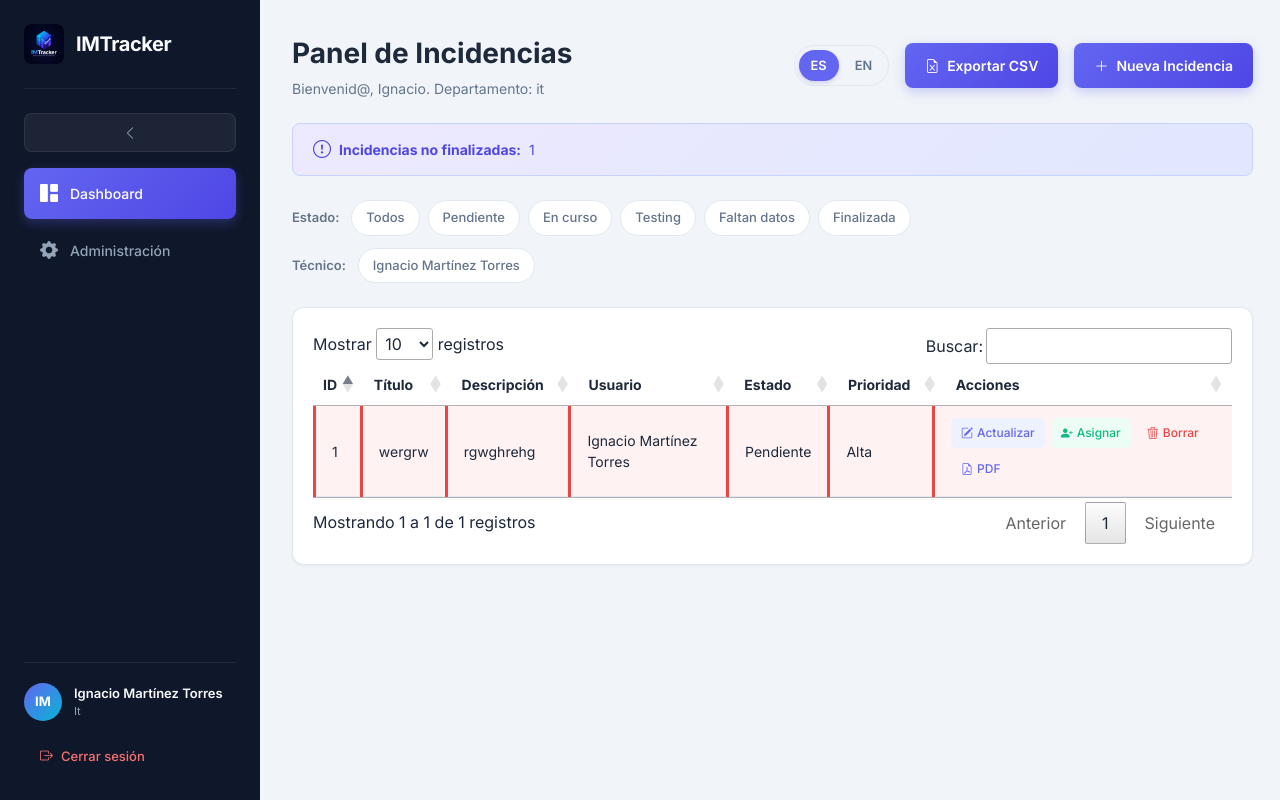
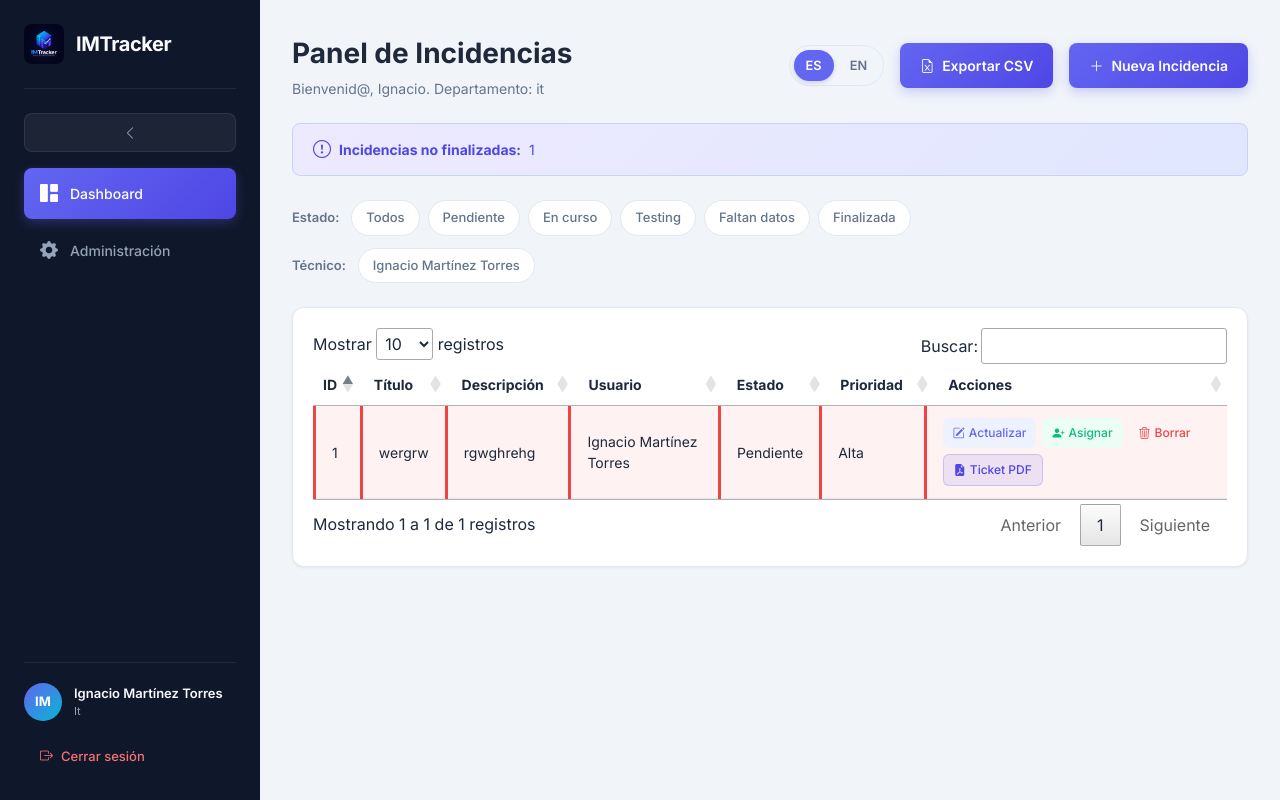
Before and after one commit to imartor99/IMTracker-ProyectoINTEGRADO-IgnacioMT, a Django app: page / in a window 1280 px wide. Run offline with Django 5.2, Linux system fonts and the light colour scheme; a user stored in the database is signed in; data comes from the database, SQL or seed files in the repository; lists and menus that the app fills with data are empty; style sheets or scripts are compiled from the project's sources; some libraries are stand-ins or nearby versions.

Commit message:
fix(ui): corrijo desbordamiento del grid y mejoro la visibilidad del botón PDF

```diff
--- a/incidencias/static/css/dashboard.css
+++ b/incidencias/static/css/dashboard.css
@@ -298,6 +298,7 @@
     grid-column: 2;
     padding: 2rem;
     margin-left: 0;
+    min-width: 0; /* Previene que DataTables expanda el grid infinitamente */
     animation: fadeIn 0.6s ease 0.2s backwards;
 }
 
@@ -569,6 +570,19 @@ table#tablaIncidencias tr.finalizada>td {
 .dashboard__action-btn--delete:hover {
     background: var(--color-error);
     color: white;
+}
+
+.dashboard__action-btn--pdf {
+    color: var(--color-primary-dark);
+    background: rgba(79, 70, 229, 0.1);
+    border: 1px solid rgba(79, 70, 229, 0.2);
+    text-decoration: none;
+}
+
+.dashboard__action-btn--pdf:hover {
+    background: var(--color-primary-dark);
+    color: white;
+    border-color: var(--color-primary-dark);
 }
 
 /* === Modal crear incidencia === */
--- a/incidencias/static/js/dashboard.js
+++ b/incidencias/static/js/dashboard.js
@@ -81,8 +81,8 @@ $(document).ready(function () {          //todo dentro de la funcion ready para
 
         // Botón de PDF siempre disponible para IT/Manager si lo están viendo
         acciones += `
-        <a href="/incidencia/${inc.id}/pdf/" target="_blank" class="dashboard__action-btn" style="color: #6366f1; border-color: #6366f1; text-decoration: none;">
-            <i class="bi bi-file-earmark-pdf"></i> PDF
+        <a href="/incidencia/${inc.id}/pdf/" target="_blank" class="dashboard__action-btn dashboard__action-btn--pdf">
+            <i class="bi bi-file-earmark-pdf-fill"></i> Ticket PDF
         </a>`;
 
         acciones += '</div>';
--- a/incidencias/templates/dashboard.html
+++ b/incidencias/templates/dashboard.html
@@ -210,8 +210,8 @@
                                 <button class="btnBorrar dashboard__action-btn dashboard__action-btn--delete" data-id="{{ inc.id }}">
                                     <i class="bi bi-trash3"></i> {% trans "Borrar" %}
                                 </button>
-                                <a href="{% url 'incidencias:exportar_ticket_pdf' inc.id %}" target="_blank" class="dashboard__action-btn" style="color: #6366f1; border-color: #6366f1; text-decoration: none;">
-                                    <i class="bi bi-file-earmark-pdf"></i> {% trans "PDF" %}
+                                <a href="{% url 'incidencias:exportar_ticket_pdf' inc.id %}" target="_blank" class="dashboard__action-btn dashboard__action-btn--pdf">
+                                    <i class="bi bi-file-earmark-pdf-fill"></i> {% trans "Ticket PDF" %}
                                 </a>
                             </div>
                             {% elif request.user == inc.creador and inc.estado == 'pendiente' %}
```
